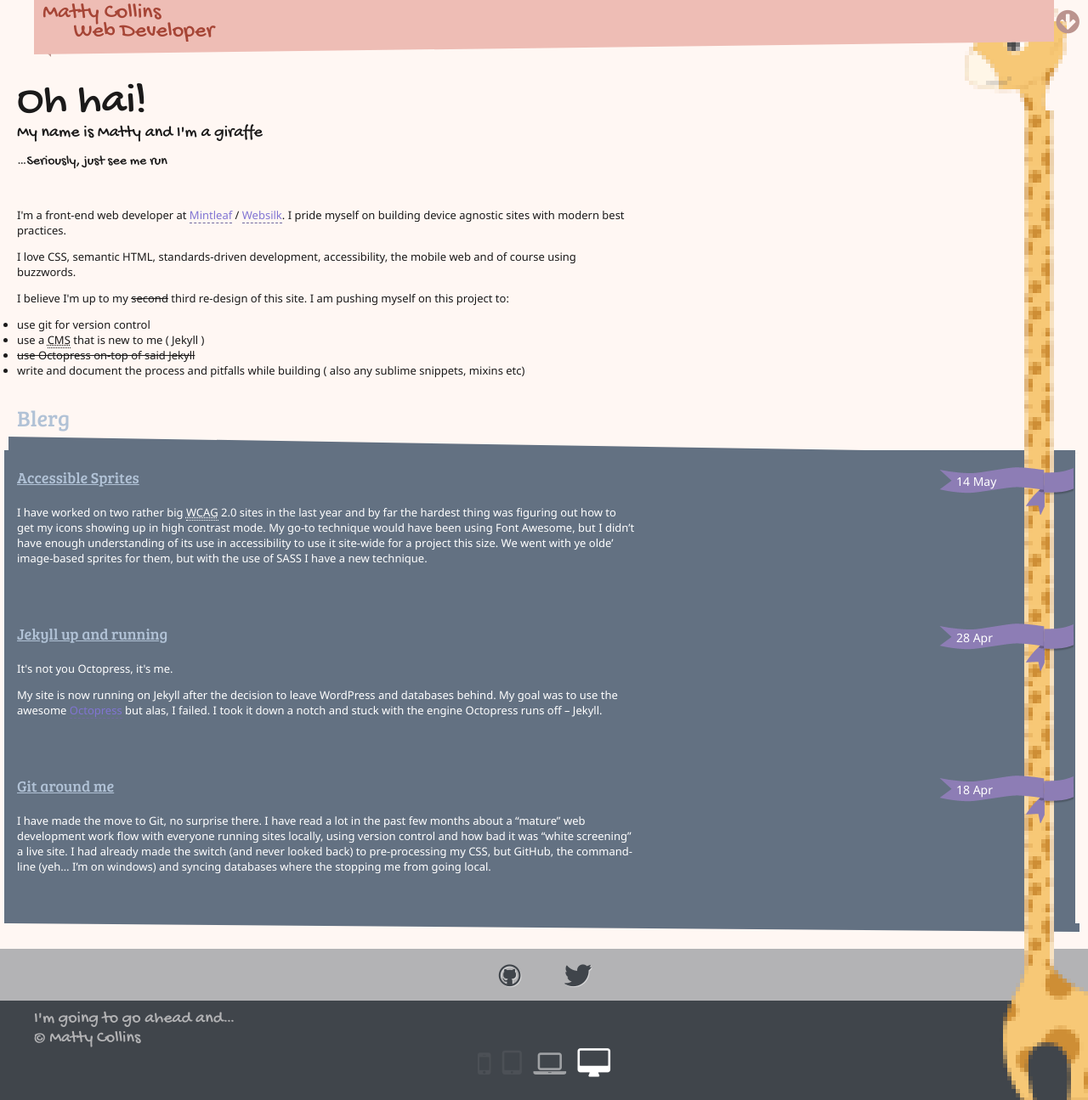
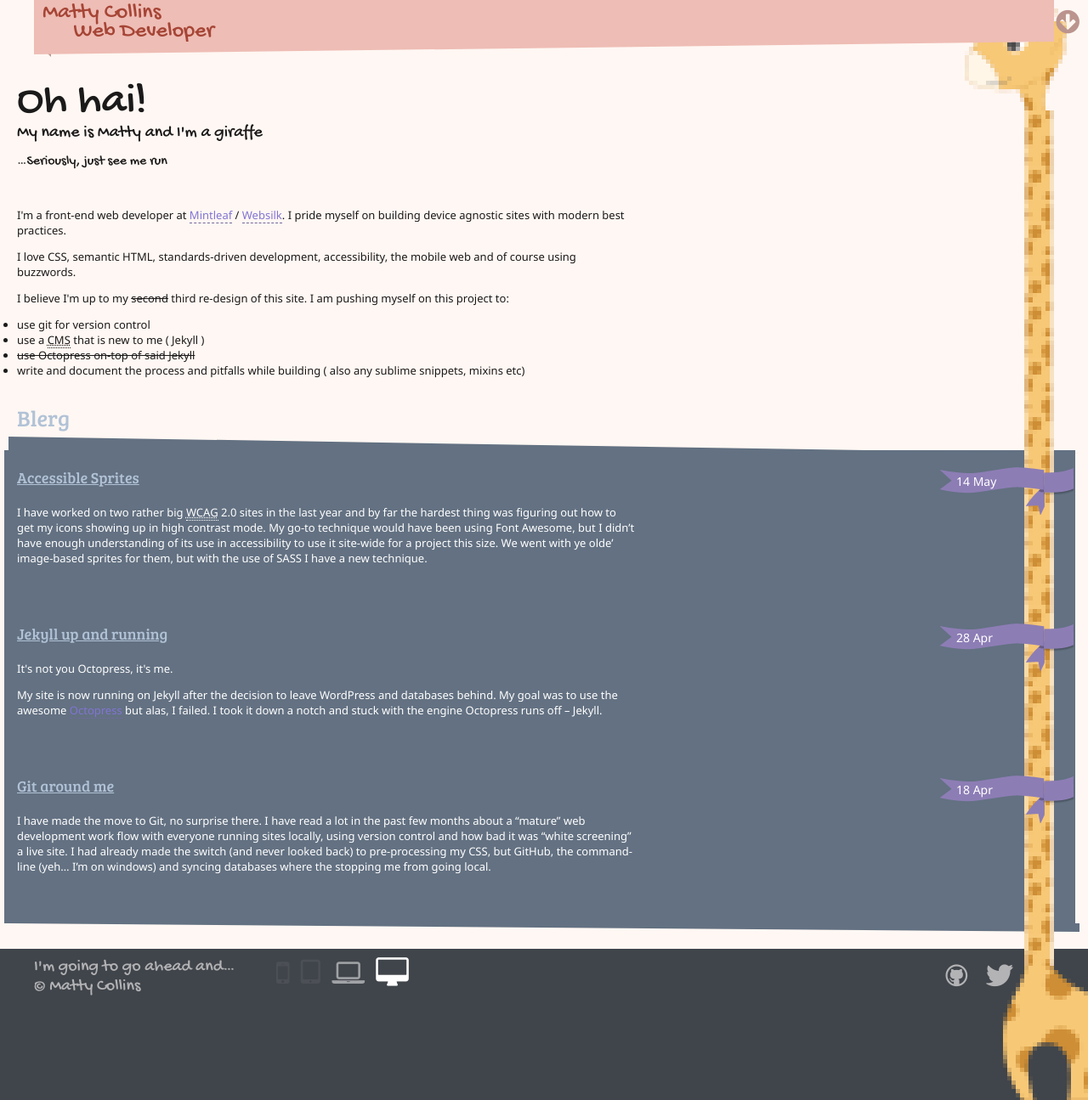
Before and after one commit to Piderman/mattycollins.com.au, a Jekyll site: the page built from index.html, in a window 1280 px wide and 1295 px high. Shown: the whole window at 85% size. Built offline with Jekyll 4.4.1, drawn with Linux system fonts in a browser that asks for light colours; nearby versions of some CDN libraries.

Commit message:
Fixes #2
- new mixin added for clearfix, will need to be moved out at some state

```diff
--- a/_includes/footer.html
+++ b/_includes/footer.html
@@ -1,16 +1,17 @@
 <div class="page__footer">
 	<div class="giraffe__body"></div>
-	<div class="footerLight">
-		<div class="page__width page__footerLinks">
+	<div class="page__width clearfix">
+		<div class="page__footerLinks">
 			<nav class="nav--socialLinks">
 				<ul>
 					<li><a href="https://github.com/Piderman" target="_blank"><span class="offScreen">Fork me on GitHub</span> <i class="icon-github"></i></a></li>
 					<li><a href="https://twitter.com/cmrPyro" target="_blank"><span class="offScreen">Follow me on</span> <i class="icon-twitter"></i></a></li>
 				</ul>
 			</nav>
+			<svg class="footerTriangle" viewBox="0 0 100 100" preserveAspectRatio="none">
+				<use xlink:href="#svgTriangle--southWest"></use>
+			</svg>
 		</div>
-	</div>
-	<div class="page__width">
 		<footer class="page__copywrite">I'm going to go ahead and&hellip;<br/>&copy; Matty Collins</footer>
 
 		<div class="screenSizes">
--- a/giraffe/styles/screen.css
+++ b/giraffe/styles/screen.css
@@ -1438,6 +1438,11 @@ ul.icons li [class^="icon-"], ul.icons li [class*=" icon-"] {
 body {
   color: #1b1a1a;
   font-size: 13px; }
+
+.clearfix:after {
+  content: "";
+  display: table;
+  clear: both; }
 
 h1, h2, h3, h4, h5, h6 {
   font-family: "Bree Serif", Georgia, serif;
@@ -1644,17 +1649,21 @@ h1, h2, h3, h4, h5, h6 {
       display: block;
       padding: 1em 0 2em; }
 
+  .page__footerLinks {
+    position: relative;
+    margin: -10px -10px 10px;
+    padding-bottom: 20px;
+    background: #b3b3b5; }
     .page__footerLinks li {
       display: inline-block; }
     .page__footerLinks a {
       color: #40454b;
       font-size: 30px; }
-
   .nav--socialLinks ul {
     margin: 0;
     padding: 0;
     text-align: center; }
-    .nav--socialLinks ul li {
+  .nav--socialLinks li {
     margin: 0 20px; }
   .nav--socialLinks a {
     text-decoration: none;
@@ -1699,8 +1708,16 @@ h1, h2, h3, h4, h5, h6 {
     position: relative;
     background: #40454b;
     color: #b3b3b5; }
-    .page__footer .footerLight {
-      background: #b3b3b5; } }
+    .page__footer .page__width {
+      position: relative; }
+    .page__footer .footerTriangle {
+      position: absolute;
+      bottom: 0;
+      left: 0;
+      width: 100%;
+      height: 20px; }
+      .page__footer .footerTriangle use {
+        fill: #7a7c80; } }
   @media screen and (min-width: 500px) {
     .screenSizes .icon-tablet {
       opacity: 0.5;
@@ -1762,6 +1779,32 @@ h1, h2, h3, h4, h5, h6 {
 
   .giraffe__body {
     width: 105px; } }
+  @media screen and (min-width: 960px) {
+    .page__footerLinks {
+      margin-right: -20px;
+      margin-left: -20px; } }
+  @media screen and (min-width: 960px) {
+    .page__footerLinks {
+      float: right;
+      margin: 0 40px 0 0;
+      padding: 0;
+      background: none; }
+      .page__footerLinks li {
+        margin: 0 5px; }
+      .page__footerLinks a {
+        color: #b3b3b5;
+        text-shadow: none; }
+      .page__footerLinks svg {
+        display: none; } }
+
+  @media screen and (min-width: 640px) {
+    .page__footer .page__copywrite {
+      float: left;
+      width: 240px; }
+    .page__footer .screenSizes {
+      float: left;
+      margin-left: 40px; } }
+
 @media screen and (min-width: 640px) {
   .page__width {
     padding: 10px 20px; } }
```
Also changed, not shown: giraffe/styles/_layout.scss (+38 -6 lines), giraffe/styles/_mixins.scss (+14 -0 lines). Lines whose indentation alone changed are shown as unchanged.
